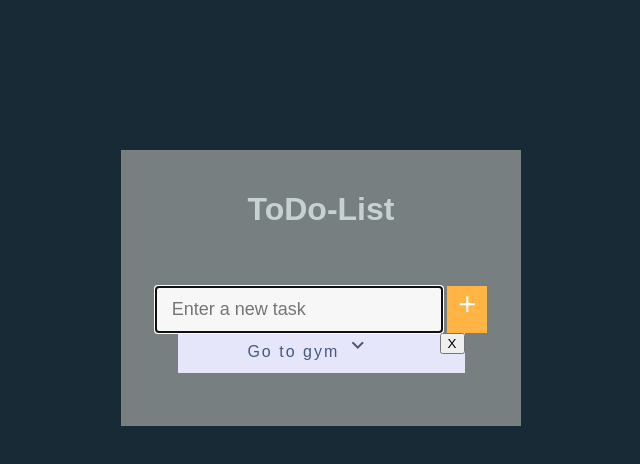
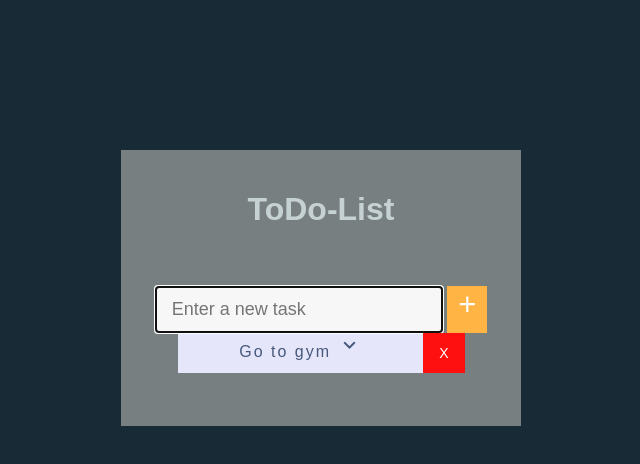
Before and after one commit to GeekGully/Todo-List, a website: page index.html in a window 1280 px wide. Shown: the whole page, without its empty margins (319-959 px from the left). Drawn offline with nearby package versions, Linux system fonts and the light colour scheme; files that its build step writes are made by us from their sources.

Commit message:
Customized delete button

```diff
--- a/scss/main.scss
+++ b/scss/main.scss
@@ -55,11 +55,21 @@ div {
       width: 287px;
       background-color: lavender;
     }
+
+    li:nth-child(2n) {
+      background: #f7f7f7;
+    }
+
+    span {
+      width: 24px;
+      height: 18px;
+    }
   }
 }
 
 input {
   width: 100%;
+
   input::placeholder {
     padding-right: 22px;
     color: rgb(168, 172, 174);
@@ -97,4 +107,20 @@ input {
 
 .btn-danger {
   float: right;
+  background-color: rgb(255, 16, 16);
+  border: none;
+  color: white;
+  padding: 12px 16px;
+  font-size: 14px;
+  cursor: pointer;
+  // margin-left: 10px;
+  // text-align: center;
+  // width: 0;
+  // display: inline-block;
+  // transition: 0.2s linear;
+  // opacity: 0;
+
+  // .btn-danger:hover {
+  //   opacity: 1;
+  // }
 }
```
